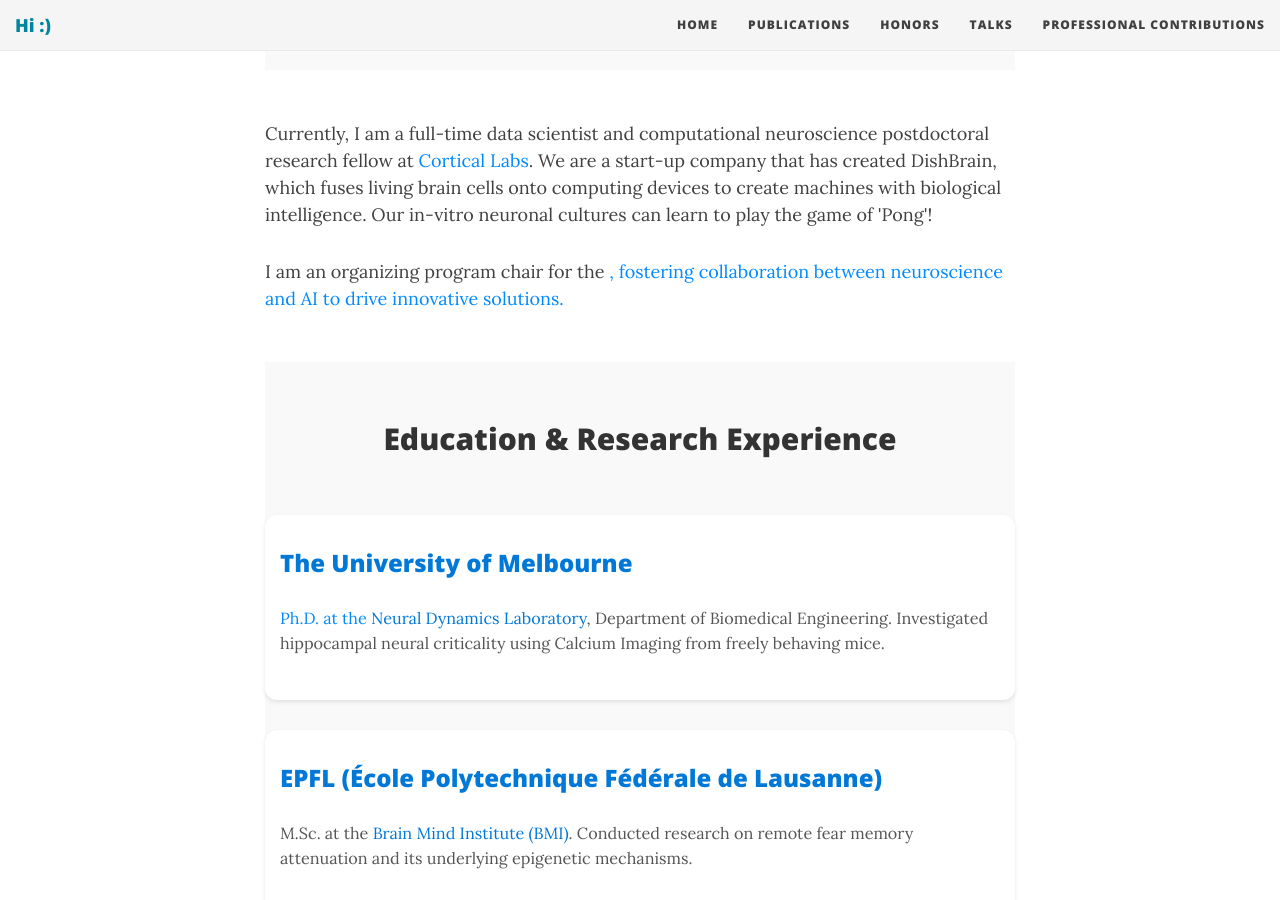
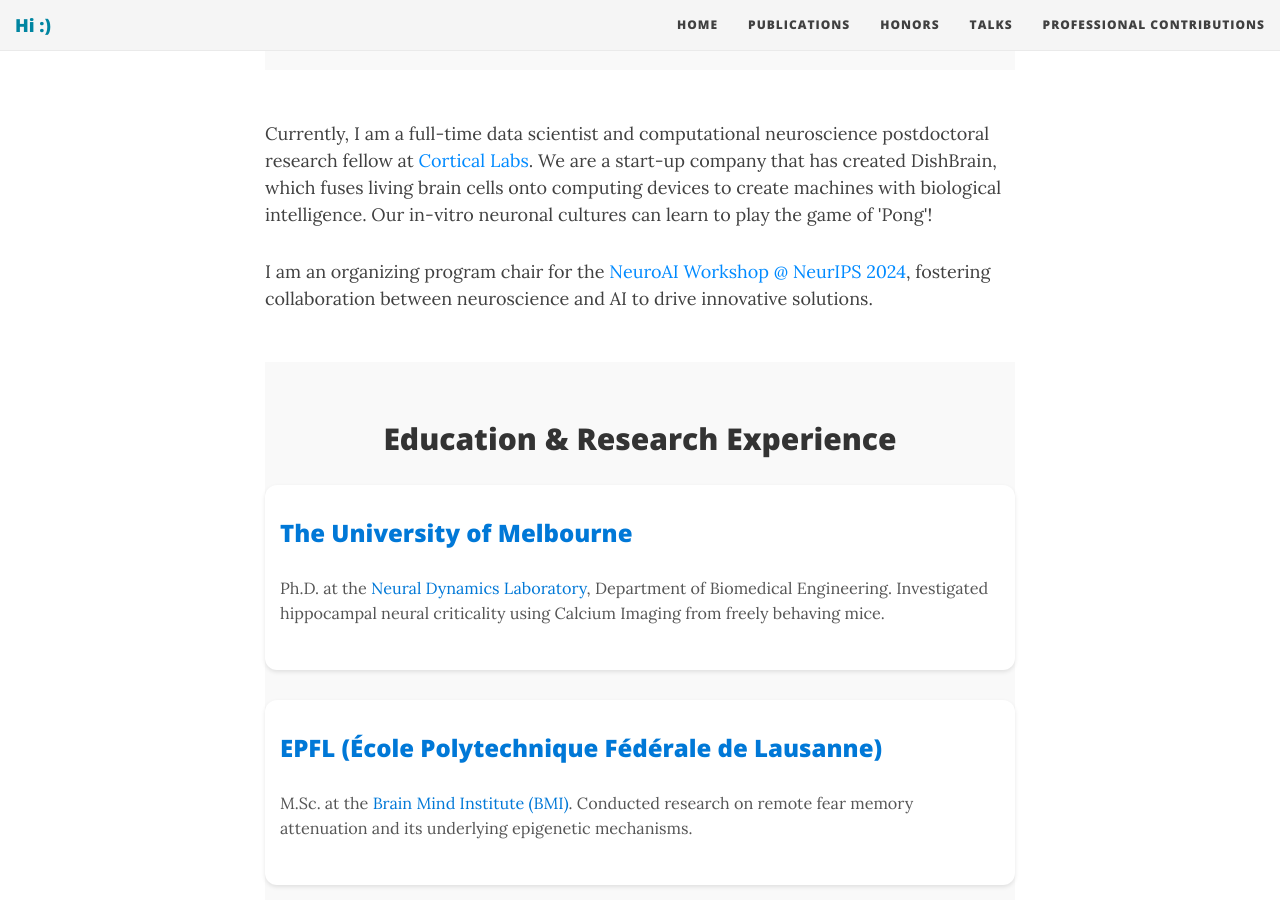
Before and after one commit to ForoughHa/ForoughHa.github.io, a Jekyll site: the page built from index.html, in a window 1280 px wide and 900 px high, scrolled down 767 px. Built offline with Jekyll 4.4.1, drawn with Linux system fonts in a browser that asks for light colours; nearby versions of some CDN libraries; the list of posts is cut into pages by our own code; some of the changed lines change nothing that is shown.

Commit message:
Update index.html

```diff
--- a/index.html
+++ b/index.html
@@ -35,7 +35,7 @@ use-site-title: true
   </p>
 
   <p>
-    I am an organizing program chair for the <a href="https://neuroai-workshop.github.io/organizers/" NeuroAI Workshop @ NeurIPS 2024</a>, fostering
+    I am an organizing program chair for the <a href="https://neuroai-workshop.github.io/organizers/">NeuroAI Workshop @ NeurIPS 2024</a>, fostering
     collaboration between neuroscience and AI to drive innovative solutions.
   </p>
 
```
